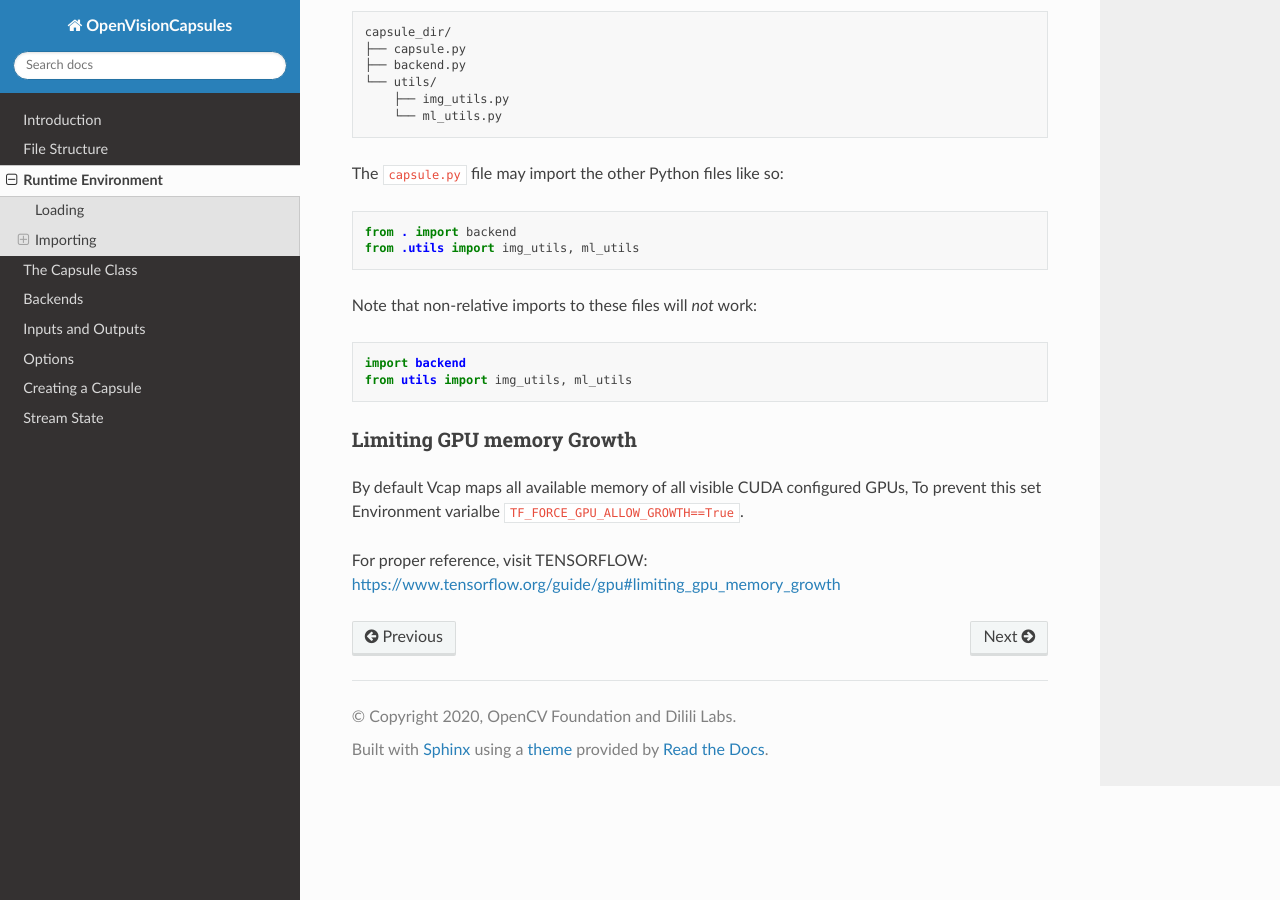
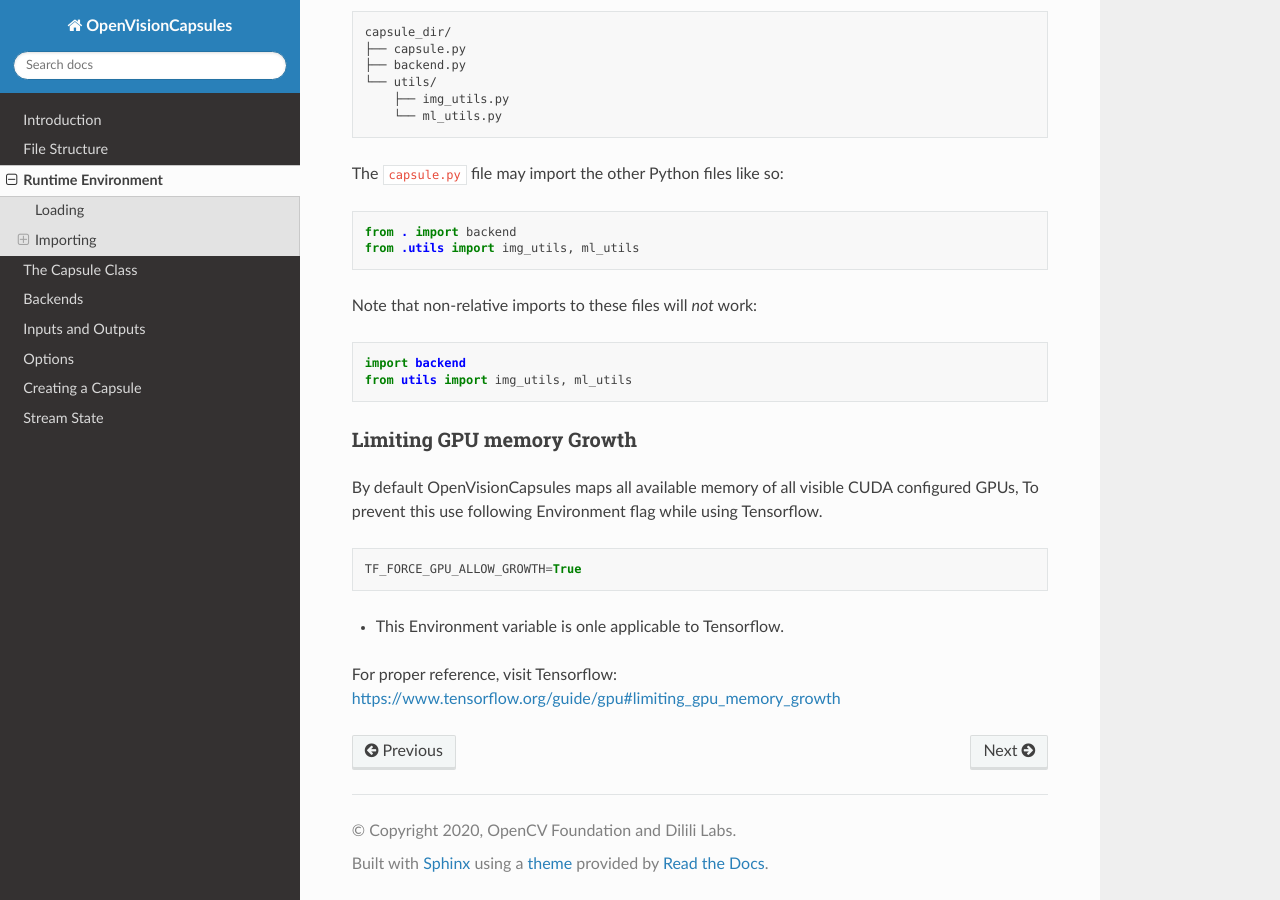
Before and after one commit to opencv/open_vision_capsules, a Sphinx documentation site: the page built from docs/runtime_environment.rst, in a window 1280 px wide and 900 px high, scrolled down 823 px. Built offline with Sphinx 7.4.7 and the Read the Docs theme 2.0.0, drawn with Linux system fonts in a browser that asks for light colours.

Commit message:
Fixed minor error in documentations Explicitly stated that the TF_FORCE_GPU_ALLOW_GROWTH=True variable is only applicable in tensorflow

```diff
--- a/docs/runtime_environment.rst
+++ b/docs/runtime_environment.rst
@@ -60,7 +60,13 @@ Note that non-relative imports to these files will `not` work:
 Limiting GPU memory Growth
 -----------------------------------------
 
-By default Vcap maps all available memory of all visible CUDA configured GPUs,
-To prevent this set Environment varialbe ``TF_FORCE_GPU_ALLOW_GROWTH==True``.
+By default OpenVisionCapsules maps all available memory of all visible CUDA configured GPUs,
+To prevent this use following Environment flag while using Tensorflow.
 
-For proper reference, visit TENSORFLOW: https://www.tensorflow.org/guide/gpu#limiting_gpu_memory_growth
+.. code-block:: python
+
+   TF_FORCE_GPU_ALLOW_GROWTH=True
+
+- This Environment variable is onle applicable to Tensorflow.
+
+For proper reference, visit Tensorflow: https://www.tensorflow.org/guide/gpu#limiting_gpu_memory_growth
```
